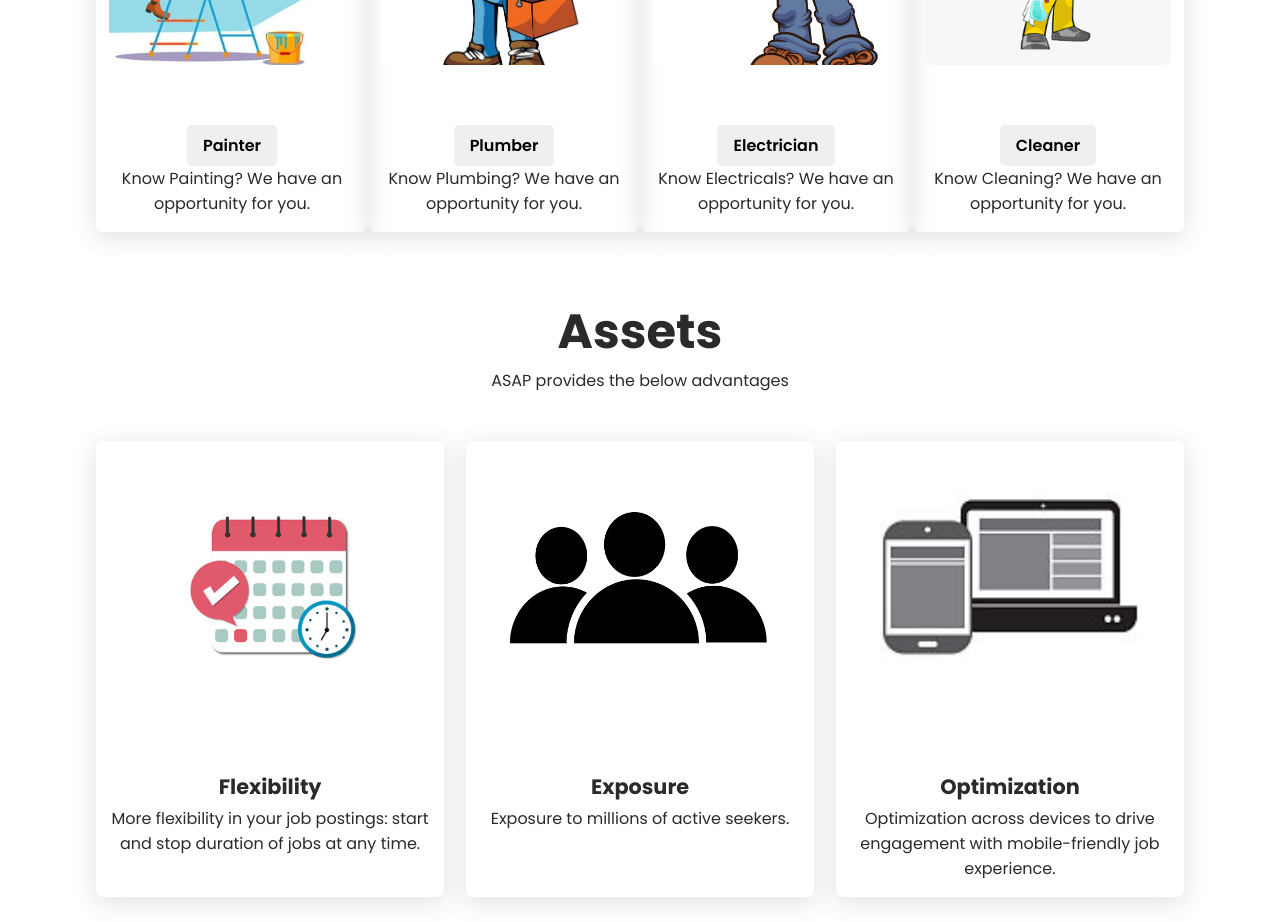
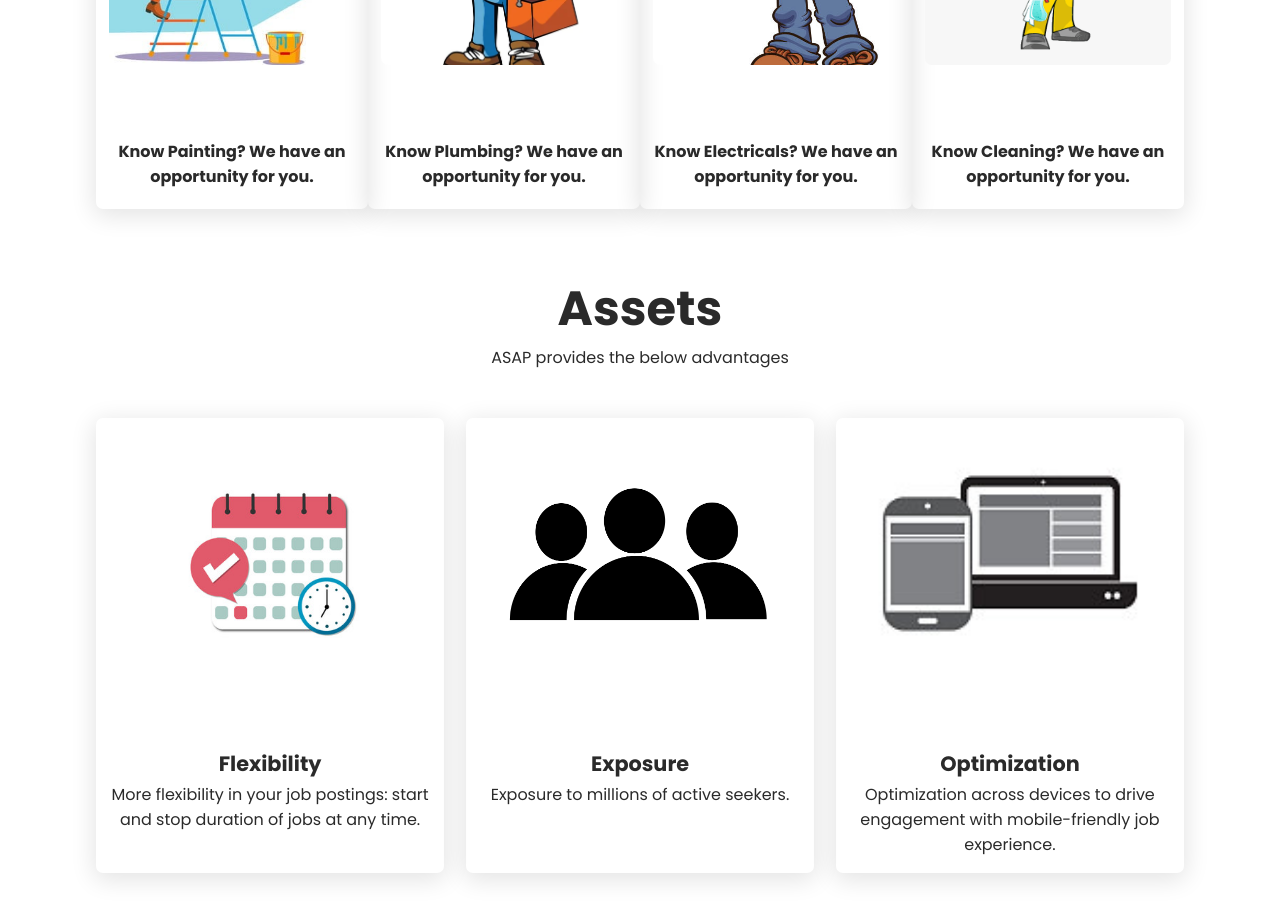
Before and after one commit to Anusha0521/ASAP-Partner, a React (Create React App) app: page /careers in a window 1280 px wide. Shown: the part 1440-2362 px from the top of the page. Built offline with nearby package versions, Linux system fonts and the light colour scheme.

Commit message:
Update RegisterCareerData.js

```diff
--- a/src/components/RegisterCareerData.js
+++ b/src/components/RegisterCareerData.js
@@ -7,8 +7,11 @@ function RegisterCareerData(props) {
         <img src={props.image} alt="images" />
       </div>
       {/* <h4>{props.heading}</h4> */}
-      <button>{props.button}</button>
-      <p>{props.text}</p>
+      <a href={props.url} className={props.btnClass}>
+        {props.buttonText}
+      </a>
+      {/* <button>{props.button}</button> */}
+      <h4>{props.text}</h4>
     </div>
   );
 }
```
